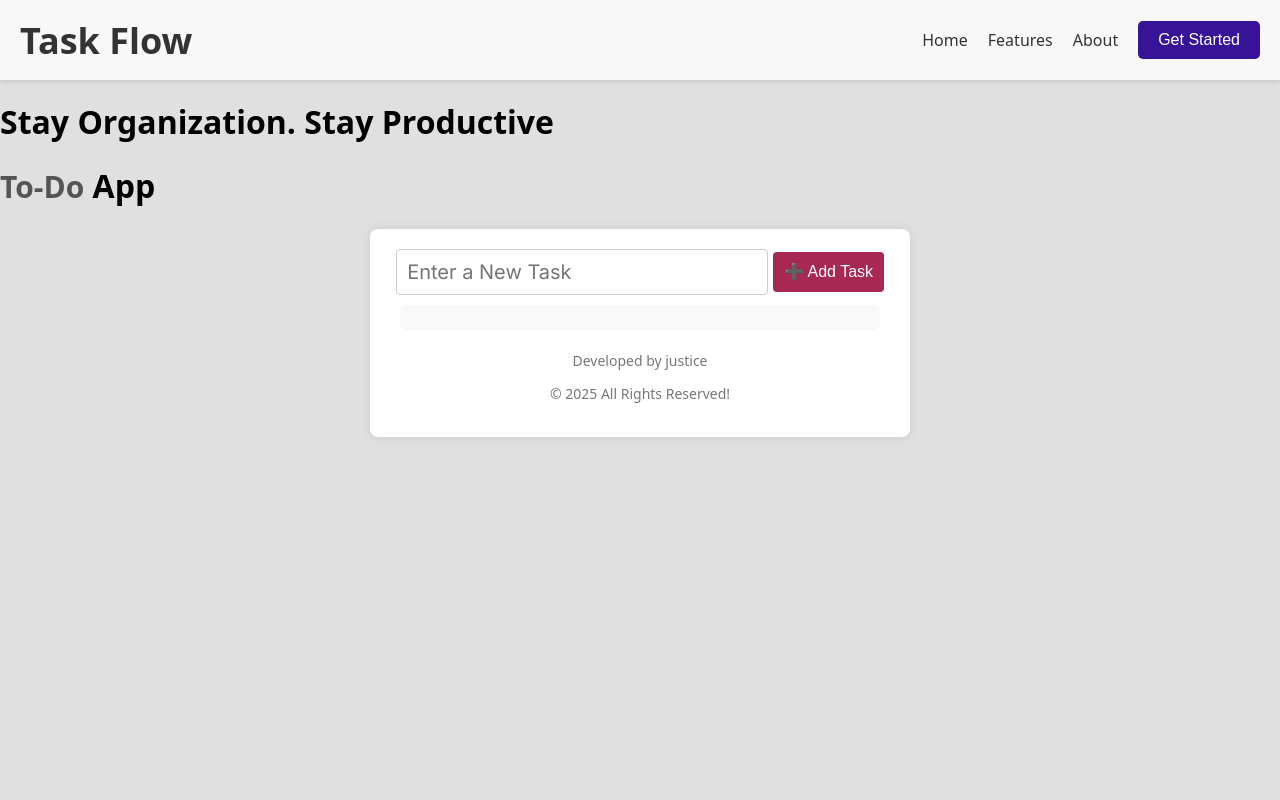
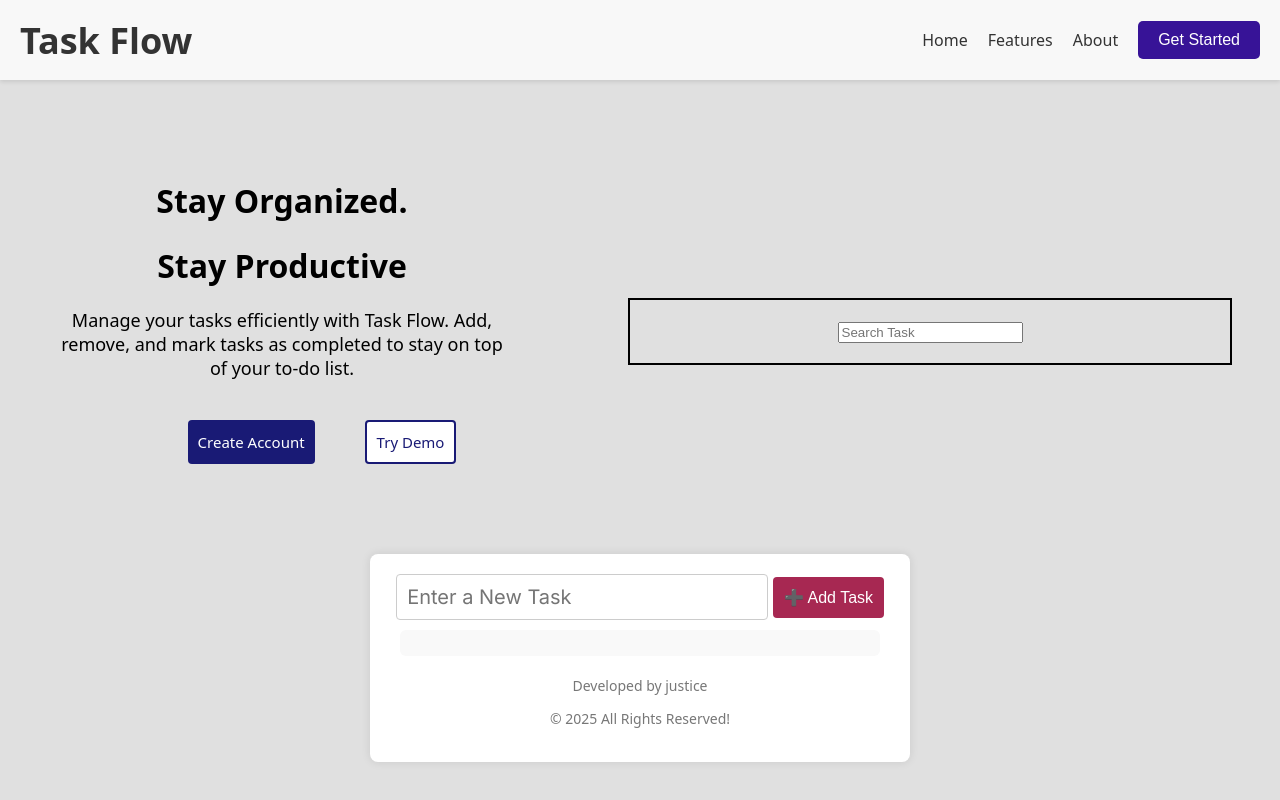
Before and after one commit to Justice-code-ops/Task-flows, a website: page Public/index.html in a window 1280 px wide. Drawn offline with Linux system fonts and the light colour scheme; a web font is replaced by a local one.

Commit message:
Added more buttons and modified the homepage with styles

```diff
--- a/Public/index.html
+++ b/Public/index.html
@@ -31,11 +31,24 @@
             </ul>
         </div>
     </nav>
+    <div class="info">
+        <div class="headline-section">
+            <h1 class="headline">Stay Organized.</h1>
+            <h1 class="headline">Stay Productive</h1>
 
-    <div>
-        <h1>Stay Organization. <span>Stay Productive</span></h1>
+            <p class="description">Manage your tasks efficiently with Task Flow. Add, remove, and mark tasks as completed to stay on top of your to-do list.</p>
+
+            <div class="button-container">
+                <button id="account-button">Create Account</button>
+                <button id="demo-button">Try Demo</button>
+            </div>
+        </div>
+
+        <div class="todo">
+            <input type="text" id="search-task" placeholder="Search Task" />
+        </div>
+
     </div>
-    <h1><span class="highlight">To-Do</span> App</h1>
     <div class="app-container">
         <div class="input-section">
             <input type="text" id="task-input" placeholder="Enter a New Task" />
--- a/Public/style.css
+++ b/Public/style.css
@@ -3,18 +3,84 @@ body {
     font-weight: 400;
     font-style: normal;
     background-color: #e0e0e0;
-    margin: 100px 0 0 0;
-    padding: 0;
+    /* margin-top: 100px; */
+    padding: 100px 20px 20px 20px;
 }
 
 .info {
     display: flex;
-    gap: 10px;
+    text-align: center;
+    justify-content: space-between;
+    align-items: center;
+    margin: 20px auto;
+    padding: 20px;
+}
+
+.headline-section {
+    padding: 10px;
+    /* border: 2px solid black; */
+    width: 50%;
+}
+
+.headline {
+    text-align: center;
+    width: 80%;
+    font-size: 32px;
+    font-weight: bold;
+}
+
+.description {
+    text-align: center;
+    width: 80%;
+    font-size: 18px;
+    margin-top: 10px;
+}
+
+.todo {
+    border: 2px solid black;
+    width: 50%;
+    padding: 20px;
+}
+
+.button-container {
+    display: flex;
     justify-content: center;
-    align-items: center;
-    background-color: #ffffff;
-    padding: 10px 20px;
-    box-shadow: 10px 10px 3px black;
+    gap: 50px;
+    width: 80%;
+    padding: 20px;
+    margin: 20px;
+}
+
+#account-button {
+    background: #191a75ff;
+    color: #ffffffff;
+    padding: 10px;
+    border: none;
+    border-radius: 4px;
+    transition: 0.2s ease;
+    font-family: inherit;
+    font-size: 15px;
+}
+
+#account-button:hover {
+    background: #040042ff;
+    color: #ffffffff;
+}
+
+#demo-button {
+    background: #ffffffff;
+    color: #191a75ff;
+    padding: 10px;
+    border: 2px solid #191a75ff;
+    border-radius: 4px;
+    transition: 0.2s ease;
+    font-family: inherit;
+    font-size: 15px;
+}
+
+#demo-button:hover {
+    background: #040042ff;
+    color: #ffffffff;
 }
 
 .navbar {
```
